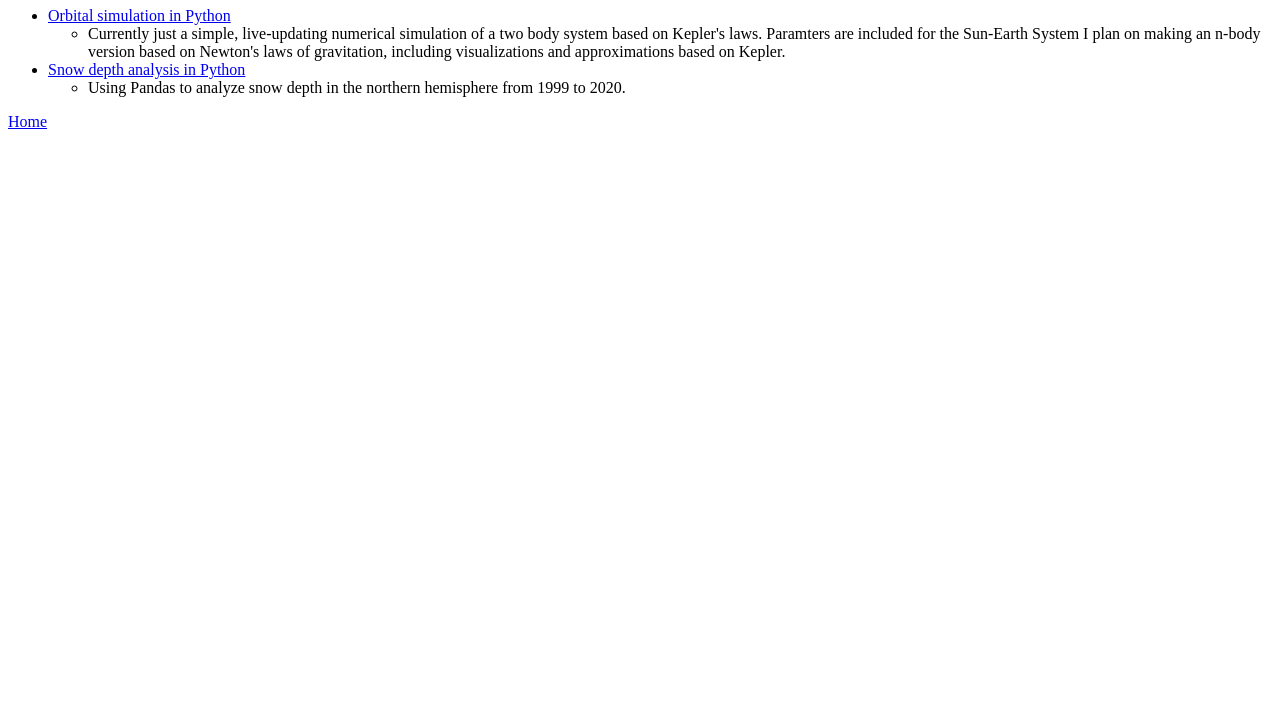
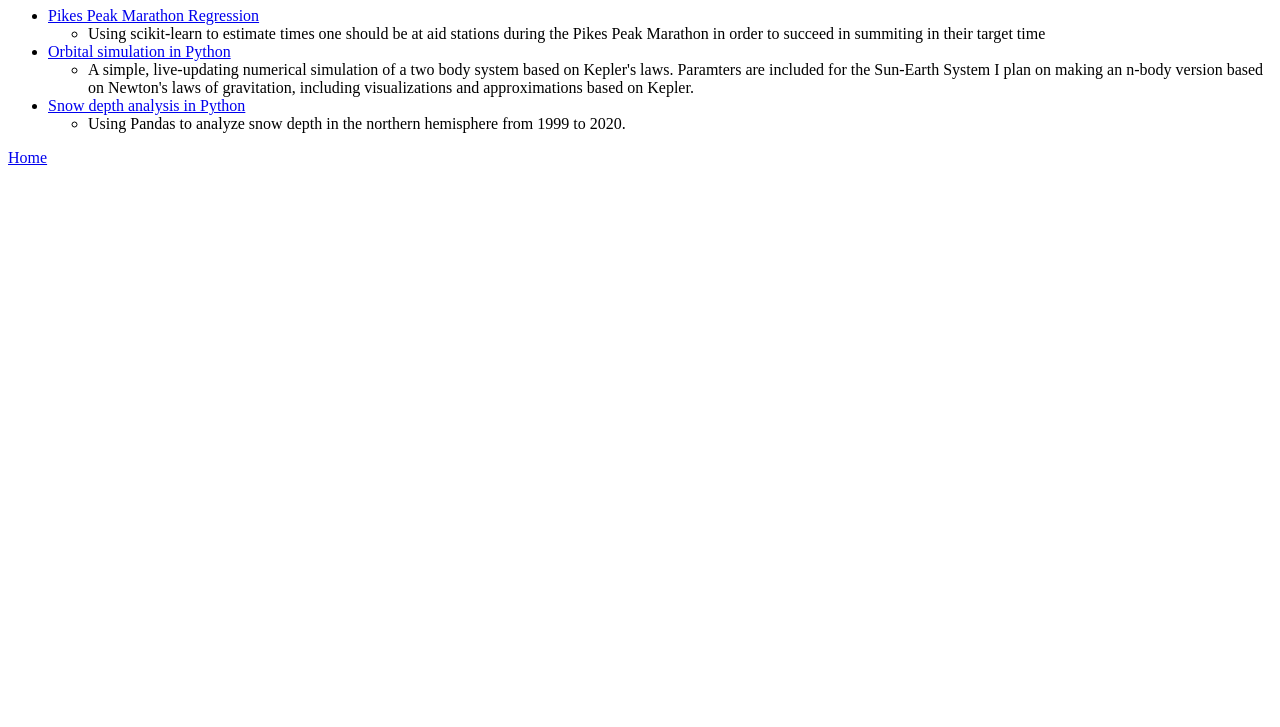
Before and after one commit to DanMohr1194/DanMohr1194.github.io, a plain HTML site: page current_projects.html in a window 1280 px wide. Shown: the part 73-800 px from the top of the page. Drawn offline with Linux system fonts and the light colour scheme.

Commit message:
Update current_projects.html

```diff
--- a/current_projects.html
+++ b/current_projects.html
@@ -11,9 +11,14 @@
 	<header>
         <h1>Projects</h1>
             <ul>
-                <li><a href="https://danmohr1194.github.io/KeplerCalc.py">Orbital simulation in Python</a>
+                <li><a href="https://danmohr1194.github.io/Pikes_Peak_analysis.ipynb">Pikes Peak Marathon Regression</a>
+			<ul>
+			<li>Using scikit-learn to estimate times one should be at aid stations during the Pikes Peak Marathon in order to succeed in summiting in their target time</li>
+			</ul>
+		</li>
+		<li><a href="https://danmohr1194.github.io/KeplerCalc.py">Orbital simulation in Python</a>
                     <ul>
-                    <li>Currently just a simple, live-updating numerical simulation of a two body system based on Kepler's laws. Paramters are included for the Sun-Earth System I plan on making an n-body version based on Newton's laws of gravitation, including visualizations and approximations based on Kepler.</li>
+                    <li>A simple, live-updating numerical simulation of a two body system based on Kepler's laws. Paramters are included for the Sun-Earth System I plan on making an n-body version based on Newton's laws of gravitation, including visualizations and approximations based on Kepler.</li>
                     </ul>
                 </li>
 		<li><a href="https://github.com/DanMohr1194/snowdepth_analysis">Snow depth analysis in Python</a>
```
